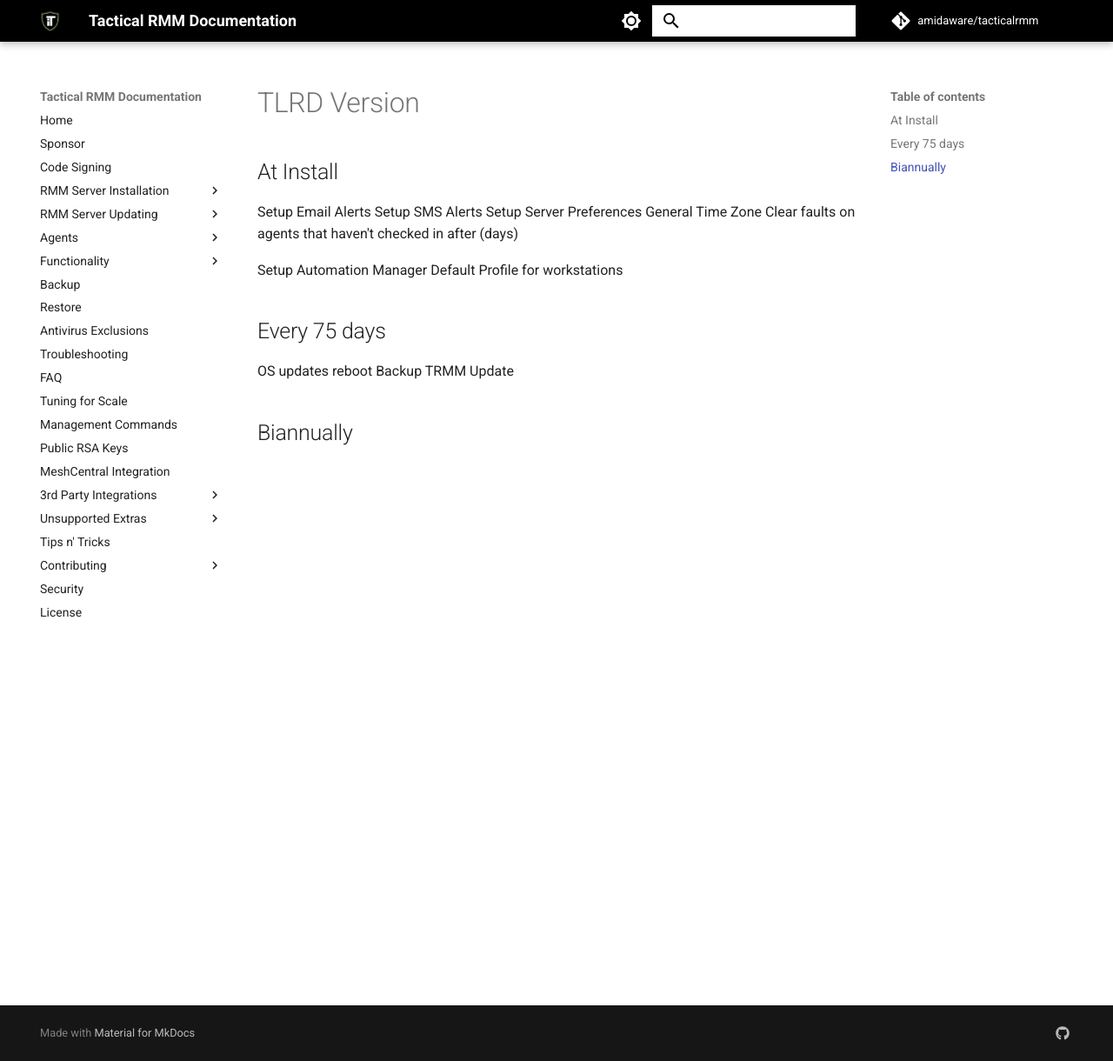
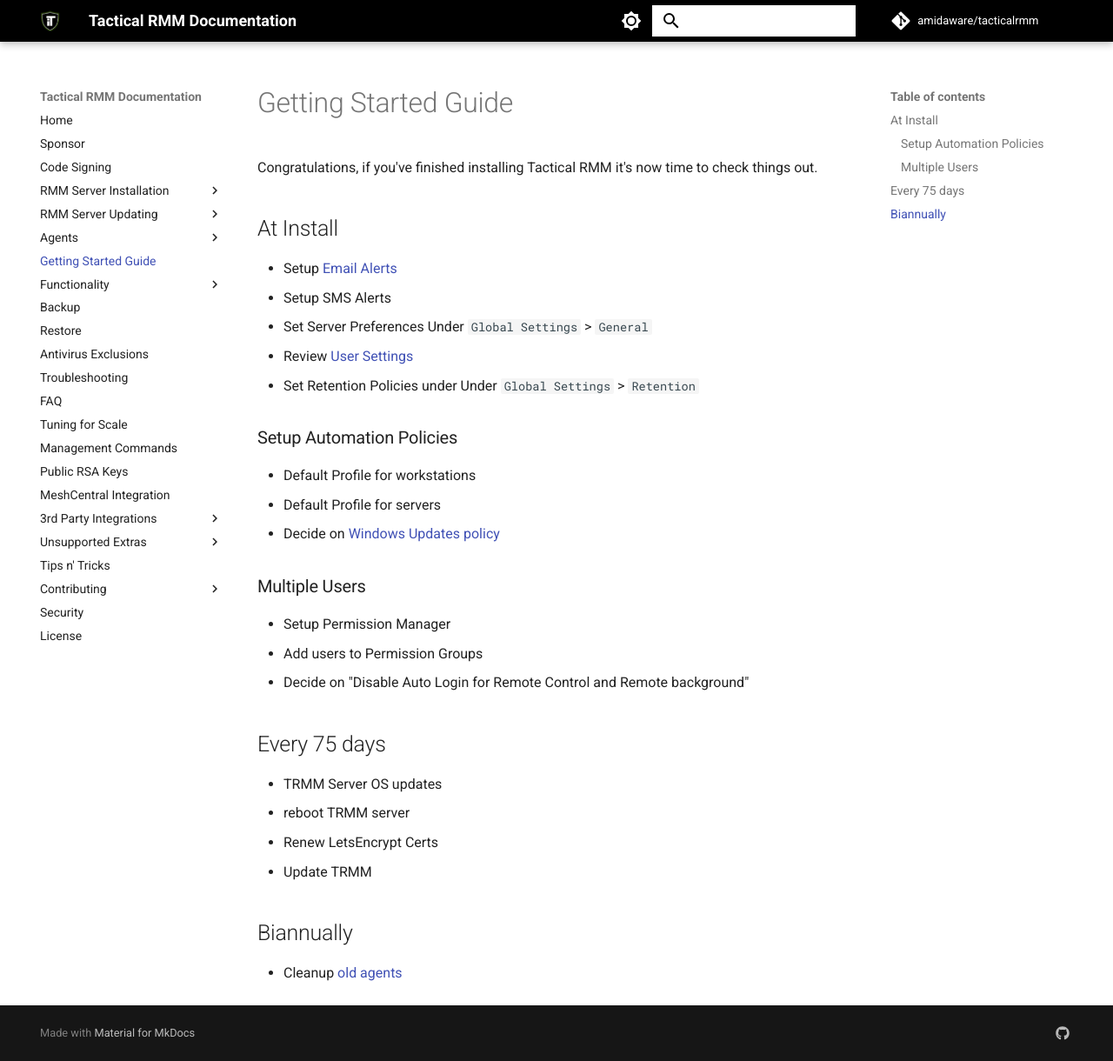
Before and after one commit to amidaware/trmm-docs, an MkDocs documentation site: the page built from docs/guide_gettingstarted.md, in a window 1280 px wide and 1220 px high. Shown: the whole window at 87% size. Built offline with MkDocs 1.6.1 and Material for MkDocs 9.7.7, drawn with Linux system fonts in a browser that asks for light colours; comment, search, counter and statistics services are not loaded.

Commit message:
Making getting started guide public v1

```diff
--- a/docs/guide_gettingstarted.md
+++ b/docs/guide_gettingstarted.md
@@ -1,24 +1,35 @@
 
-# TLRD Version
+# Getting Started Guide
+
+Congratulations, if you've finished installing Tactical RMM it's now time to check things out.
 
 ## At Install
 
-Setup Email Alerts
-Setup SMS Alerts
-Setup Server Preferences
-General
-Time Zone
-Clear faults on agents that haven't checked in after (days)
+* Setup [Email Alerts](functions/email_alert.md)
+* Setup SMS Alerts
+* Set Server Preferences Under `Global Settings` > `General`
+* Review [User Settings](tipsntricks.md#customize-user-interface)
+* Set Retention Policies under Under `Global Settings` > `Retention`
 
-Setup Automation Manager
-Default Profile for workstations
+### Setup Automation Policies
 
+* Default Profile for workstations
+* Default Profile for servers
+* Decide on [Windows Updates policy](howitallworks.md#windows-update-management)
+
+### Multiple Users
+
+* Setup Permission Manager
+* Add users to Permission Groups
+* Decide on "Disable Auto Login for Remote Control and Remote background"
 
 ## Every 75 days
 
-OS updates
-reboot
-Backup
-TRMM Update
+* TRMM Server OS updates
+* reboot TRMM server
+* Renew LetsEncrypt Certs
+* Update TRMM
 
 ## Biannually
+
+* Cleanup [old agents](management_cmds.md#bulk-delete-old-agents-by-last-checkin-date-or-agent-version)
--- a/mkdocs.yml
+++ b/mkdocs.yml
@@ -13,6 +13,7 @@
   - Agents:
       - "Agent Installation": install_agent.md
       - "Updating Agents": update_agents.md
+  - Getting Started Guide: guide_gettingstarted.md
   - Functionality:
       - "How it all Works": howitallworks.md
       - "Alerting": functions/alerting.md
```
Also changed, not shown: docs/howitallworks.md (+1 -1 lines).
